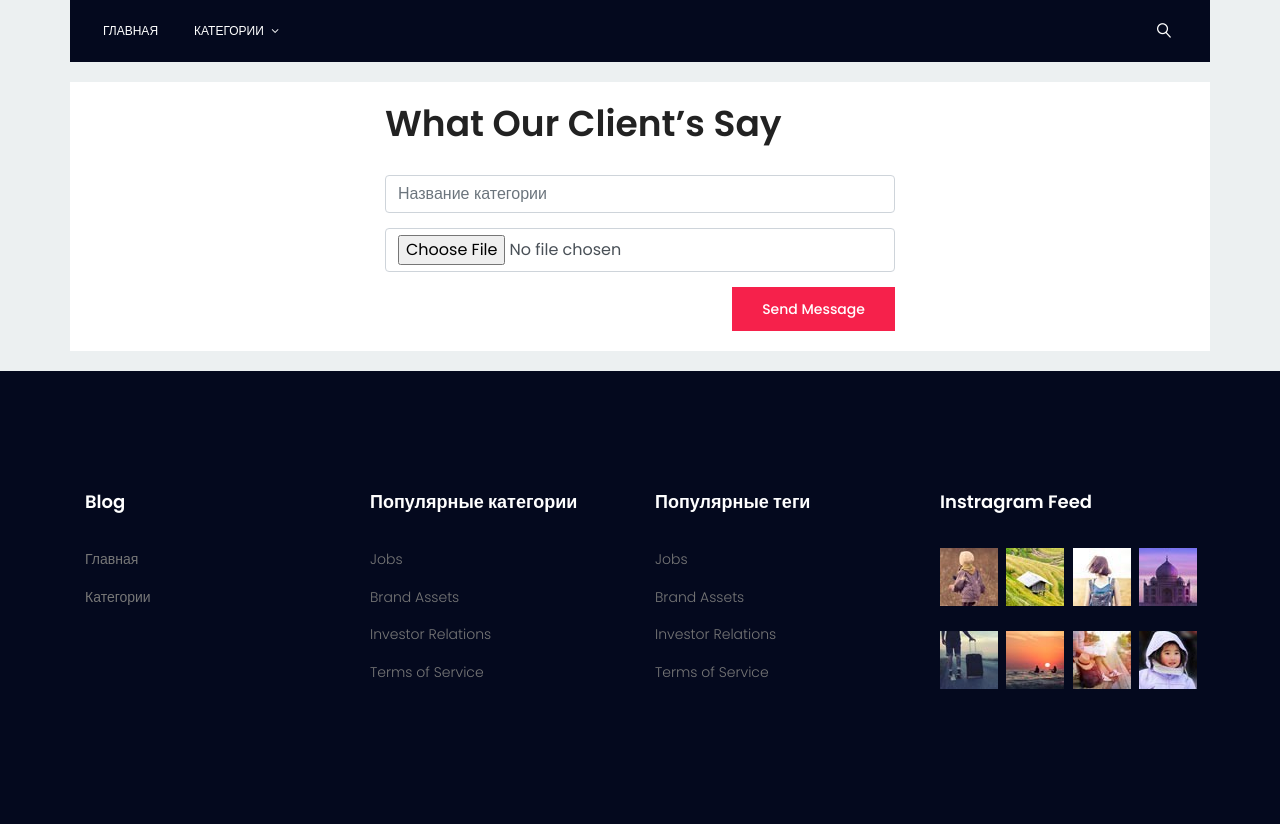
After one commit to malvinkooo/newBlog, a CodeIgniter app: page /database/categories/add_form in a window 1280 px wide. The commit adds this page. Run offline with CodeIgniter, Linux system fonts and the light colour scheme; data comes from the database, SQL or seed files in the repository; some libraries are stand-ins or nearby versions.

Commit message:
Implementation add category

```diff
--- a/application/controllers/Categories.php
+++ b/application/controllers/Categories.php
@@ -10,8 +10,19 @@ class Categories extends CI_Controller {
         $this->load->view('categories', $data);
     }
 
-    public function add()
+    public function add_form()
     {
-        $this->load->view('add_category');
+        $this->load->model('categories_model');
+        $data['categories'] = $this->categories_model->get_categories();
+        $this->load->view('modify_category', $data);
+    }
+
+    public function add() {
+        $data['name'] = $_POST['name'];
+        $this->load->model('categories_model');
+        $this->categories_model->add_category($data);
+
+        $this->load->helper('url');
+        redirect('//blog.ua/categories/');
     }
 }
--- a/application/models/Categories_model.php
+++ b/application/models/Categories_model.php
@@ -9,4 +9,9 @@ class Categories_model extends CI_Model {
         $query = $this->db->get('categories');
         return $query->result_array();
     }
+
+    public function add_category($data) {
+        $this->load->database();
+        $this->db->insert('categories', $data);
+    }
 }
--- /dev/null
+++ b/application/views/modify_category.php
@@ -0,0 +1,20 @@
+<?php
+defined('BASEPATH') OR exit('No direct script access allowed');
+?>
+<?php include('common/head.php');?>
+<?php include('common/header.php');?>
+
+<div class="site-main-container add-category-page">
+    <div class="container no-padding">
+        <div class="row add-category-form">
+            <form action="/categories/add" method="POST" class="col-lg-6 offset-lg-3">
+                <div class="col-lg-12"><h1 class="mb-30">What Our Client’s Say</h1></div>
+                <div class="col-lg-12"><input type="text" class="form-control mb-15" placeholder="Название категории" name="name"></div>
+                <div class="col-lg-12"><input type="file" class="form-control mb-15" name="img"></div>
+                <div class="col-lg-12"><button class="primary-btn primary">Send Message</button></div>
+            </form>
+        </div>
+    </div>
+</div>
+
+<?php include 'common/footer.php'; ?>
--- a/assets/css/main.css
+++ b/assets/css/main.css
@@ -1689,7 +1689,7 @@ body {
   background: #fff;
 }
 
-.latest-post-area .latest-post-wrap .cat-title {
+.cat-title {
   font-size: 14px;
   font-weight: 600;
   background: #04091e;
@@ -3211,6 +3211,35 @@ div.thumbnail_container .overlay-bg {
   margin: 20px 0;
 }
 
+@media (max-width: 575px) {
+  .categories-list-page .container {
+    padding: 0 15px !important;
+  }
+}
+
+/* =================================== */
+/*  Add Category Page Styles
+/* =================================== */
+.add-category-form {
+  padding: 20px 0;
+  background-color: #fff;
+  margin: 20px 0;
+}
+
+.add-category-form .primary-btn {
+  float: right;
+}
+
+@media (max-width: 575px) {
+  .add-category-page .container {
+    padding: 0 15px !important;
+  }
+  .add-category-form .primary-btn {
+    float: none;
+    width: 100%;
+  }
+}
+
 /* =================================== */
 /*  Footer Styles
 /* =================================== */
--- a/assets/js/main.js
+++ b/assets/js/main.js
@@ -192,9 +192,6 @@ $(document).ready(function() {
     var navbar = document.getElementById("main-menu");
     var sticky = navbar.offsetTop;
     function stickFunction() {
-        console.log(window.pageYOffset);
-        console.log(sticky);
-
       if (window.pageYOffset > sticky) {
         navbar.classList.add("sticky")
       } else {
```
Also changed, not shown: application/views/add_category.php (deleted, +0 -13 lines), application/views/categories.php (+7 -4 lines).
